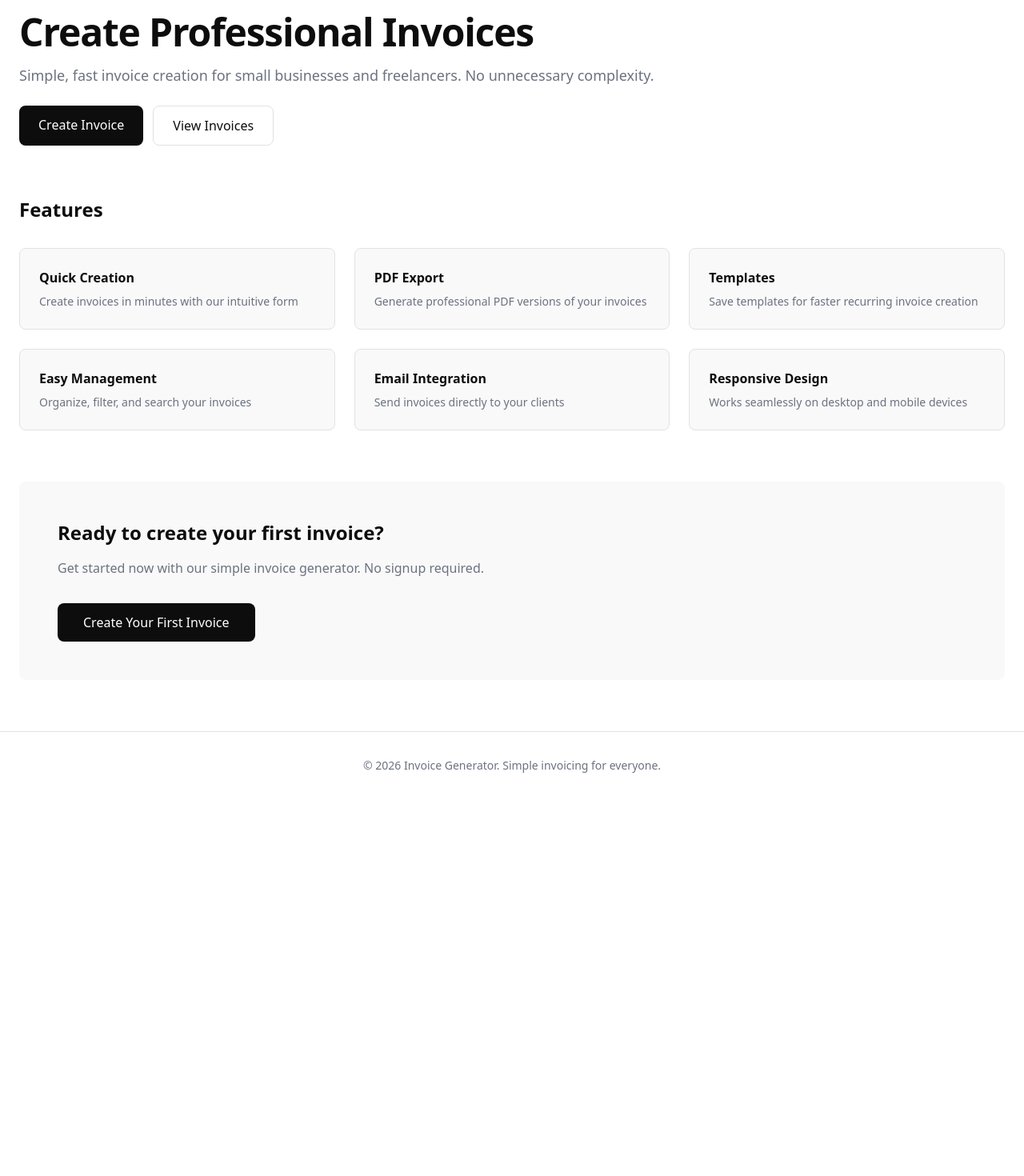
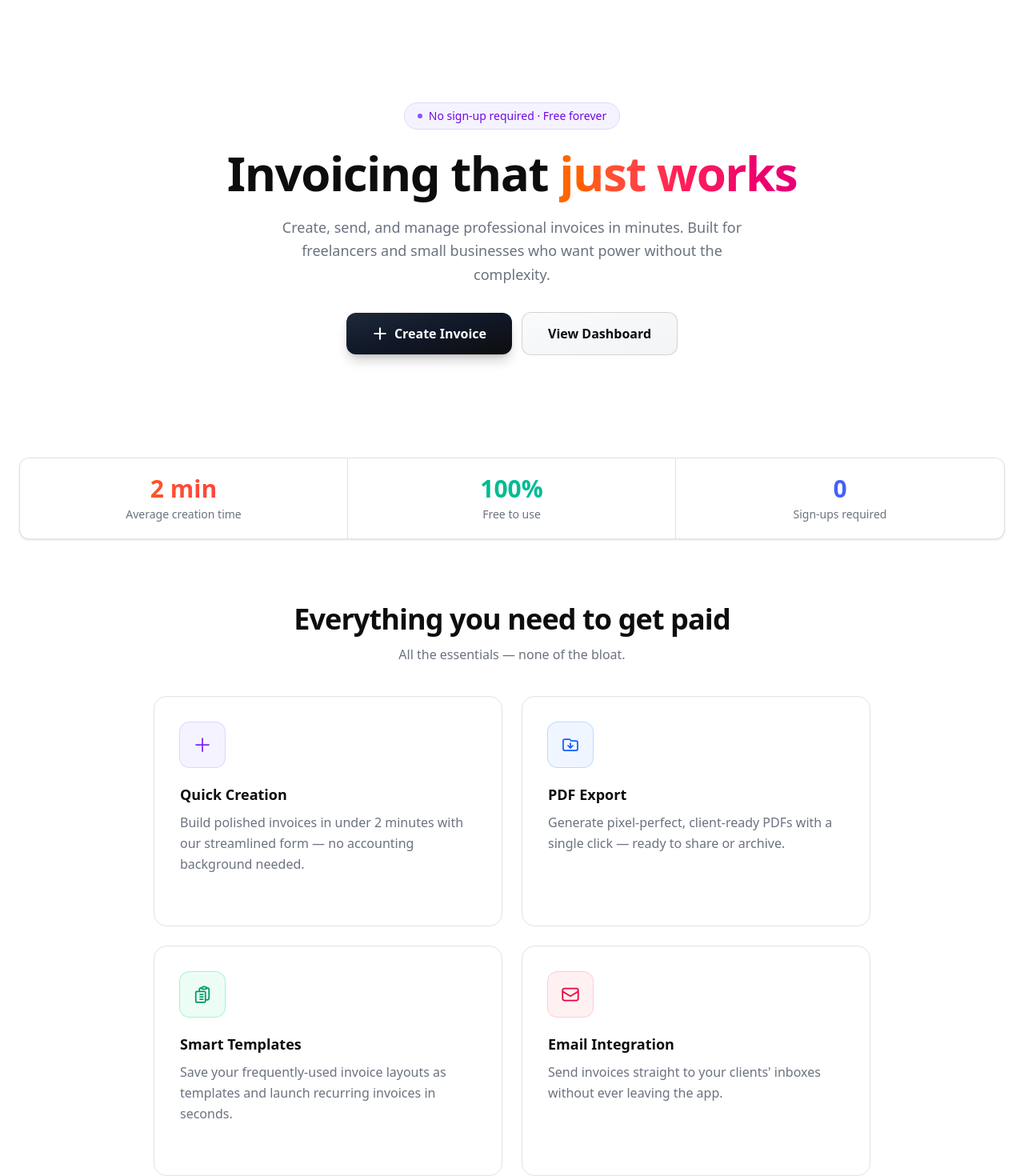
Before and after one commit to codejagaban/invoice-generator, a Next.js app: page / in a window 1280 px wide. Shown: the part 120-1590 px from the top of the page at 80% size. Before the commit the page ends 1119 px from the top, so only its background shows below. Built offline with nearby package versions, Linux system fonts and the light colour scheme.

Commit message:
feat: enhance Home page with new features and stats sections for improved user engagement

```diff
--- a/app/page.tsx
+++ b/app/page.tsx
@@ -1,81 +1,227 @@
 import Link from "next/link";
+
+const features = [
+  {
+    title: "Quick Creation",
+    description:
+      "Build polished invoices in under 2 minutes with our streamlined form — no accounting background needed.",
+    iconColor: "text-violet-600 dark:text-violet-400",
+    iconBg:
+      "bg-violet-50 ring-1 ring-violet-200 dark:bg-violet-950/40 dark:ring-violet-800",
+    hoverBg:
+      "hover:bg-linear-to-br hover:from-white hover:to-violet-50/50 hover:border-violet-100 dark:hover:from-[#1a1a1a] dark:hover:to-violet-900/20 dark:hover:border-violet-800",
+    glow: "bg-violet-400 dark:bg-violet-500",
+    icon: (
+      <svg
+        viewBox="0 0 24 24"
+        fill="none"
+        className="h-6 w-6"
+        stroke="currentColor"
+        strokeWidth={1.75}
+      >
+        <path strokeLinecap="round" strokeLinejoin="round" d="M12 4v16m8-8H4" />
+      </svg>
+    ),
+  },
+  {
+    title: "PDF Export",
+    description:
+      "Generate pixel-perfect, client-ready PDFs with a single click — ready to share or archive.",
+    iconColor: "text-blue-600 dark:text-blue-400",
+    iconBg:
+      "bg-blue-50 ring-1 ring-blue-200 dark:bg-blue-950/40 dark:ring-blue-800",
+    hoverBg:
+      "hover:bg-linear-to-br hover:from-white hover:to-blue-50/50 hover:border-blue-100 dark:hover:from-[#1a1a1a] dark:hover:to-blue-900/20 dark:hover:border-blue-800",
+    glow: "bg-blue-400 dark:bg-blue-500",
+    icon: (
+      <svg
+        viewBox="0 0 24 24"
+        fill="none"
+        className="h-6 w-6"
+        stroke="currentColor"
+        strokeWidth={1.75}
+      >
+        <path
+          strokeLinecap="round"
+          strokeLinejoin="round"
+          d="M12 10v6m0 0-3-3m3 3 3-3M3 17V7a2 2 0 0 1 2-2h6l2 2h6a2 2 0 0 1 2 2v8a2 2 0 0 1-2 2H5a2 2 0 0 1-2-2z"
+        />
+      </svg>
+    ),
+  },
+  {
+    title: "Smart Templates",
+    description:
+      "Save your frequently-used invoice layouts as templates and launch recurring invoices in seconds.",
+    iconColor: "text-emerald-600 dark:text-emerald-400",
+    iconBg:
+      "bg-emerald-50 ring-1 ring-emerald-200 dark:bg-emerald-950/40 dark:ring-emerald-800",
+    hoverBg:
+      "hover:bg-linear-to-br hover:from-white hover:to-emerald-50/50 hover:border-emerald-100 dark:hover:from-[#1a1a1a] dark:hover:to-emerald-900/20 dark:hover:border-emerald-800",
+    glow: "bg-emerald-400 dark:bg-emerald-500",
+    icon: (
+      <svg
+        viewBox="0 0 24 24"
+        fill="none"
+        className="h-6 w-6"
+        stroke="currentColor"
+        strokeWidth={1.75}
+      >
+        <path
+          strokeLinecap="round"
+          strokeLinejoin="round"
+          d="M9 12h3.75M9 15h3.75M9 18h3.75m3 .75H18a2.25 2.25 0 0 0 2.25-2.25V6.108c0-1.135-.845-2.098-1.976-2.192a48.424 48.424 0 0 0-1.123-.08m-5.801 0c-.065.21-.1.433-.1.664 0 .414.336.75.75.75h4.5a.75.75 0 0 0 .75-.75 2.25 2.25 0 0 0-.1-.664m-5.8 0A2.251 2.251 0 0 1 13.5 2.25H15c1.012 0 1.867.668 2.15 1.586m-5.8 0c-.376.023-.75.05-1.124.08C9.095 4.01 8.25 4.973 8.25 6.108V8.25m0 0H4.875c-.621 0-1.125.504-1.125 1.125v11.25c0 .621.504 1.125 1.125 1.125h9.75c.621 0 1.125-.504 1.125-1.125V9.375c0-.621-.504-1.125-1.125-1.125H8.25Z"
+        />
+      </svg>
+    ),
+  },
+  {
+    title: "Email Integration",
+    description:
+      "Send invoices straight to your clients' inboxes without ever leaving the app.",
+    iconColor: "text-rose-600 dark:text-rose-400",
+    iconBg:
+      "bg-rose-50 ring-1 ring-rose-200 dark:bg-rose-950/40 dark:ring-rose-800",
+    hoverBg:
+      "hover:bg-linear-to-br hover:from-white hover:to-rose-50/50 hover:border-rose-100 dark:hover:from-[#1a1a1a] dark:hover:to-rose-900/20 dark:hover:border-rose-800",
+    glow: "bg-rose-400 dark:bg-rose-500",
+    icon: (
+      <svg
+        viewBox="0 0 24 24"
+        fill="none"
+        className="h-6 w-6"
+        stroke="currentColor"
+        strokeWidth={1.75}
+      >
+        <path
+          strokeLinecap="round"
+          strokeLinejoin="round"
+          d="M21.75 6.75v10.5a2.25 2.25 0 0 1-2.25 2.25h-15a2.25 2.25 0 0 1-2.25-2.25V6.75m19.5 0A2.25 2.25 0 0 0 19.5 4.5h-15a2.25 2.25 0 0 0-2.25 2.25m19.5 0v.243a2.25 2.25 0 0 1-1.07 1.916l-7.5 4.615a2.25 2.25 0 0 1-2.36 0L3.32 8.91a2.25 2.25 0 0 1-1.07-1.916V6.75"
+        />
+      </svg>
+    ),
+  },
+];
+
+const stats = [
+  {
+    value: "2 min",
+    label: "Average creation time",
+    gradient: "from-orange-500 to-rose-500",
+  },
+  {
+    value: "100%",
+    label: "Free to use",
+    gradient: "from-emerald-500 to-teal-500",
+  },
+  {
+    value: "0",
+    label: "Sign-ups required",
+    gradient: "from-blue-500 to-indigo-600",
+  },
+];
 
 export default function Home() {
   return (
     <div className="min-h-screen w-full bg-white dark:bg-black">
-      <main className="mx-auto max-w-7xl px-6 py-12 sm:py-16">
-        <div className="space-y-8">
+      <main className="mx-auto max-w-7xl px-6 py-12 sm:py-20">
         {/* Hero Section */}
-          <section className="space-y-6">
-            <div>
-              <h2 className="text-4xl font-bold tracking-tight text-black dark:text-white sm:text-5xl">
-                Create Professional Invoices
-              </h2>
-              <p className="mt-4 text-lg text-(--muted)">
-                Simple, fast invoice creation for small businesses and
-                freelancers. No unnecessary complexity.
-              </p>
+        <section className="px-8 py-16 text-center sm:px-12 sm:py-24">
+          <div className="mx-auto max-w-3xl space-y-6">
+            <div className="inline-flex items-center gap-2 rounded-full border border-violet-200 bg-violet-50 px-4 py-1.5 text-sm font-medium text-violet-700 dark:border-violet-800 dark:bg-violet-950/40 dark:text-violet-300">
+              <span className="h-1.5 w-1.5 rounded-full bg-violet-500 dark:bg-violet-400" />
+              No sign-up required · Free forever
             </div>
 
-            <div className="flex flex-col gap-3 sm:flex-row">
+            <h1 className="text-4xl font-extrabold tracking-tight text-black dark:text-white sm:text-6xl">
+              Invoicing that{" "}
+              <span className="bg-linear-to-r from-orange-500 via-rose-500 to-pink-600 bg-clip-text text-transparent">
+                just works
+              </span>
+            </h1>
+
+            <p className="mx-auto max-w-xl text-lg leading-relaxed text-(--muted)">
+              Create, send, and manage professional invoices in minutes. Built
+              for freelancers and small businesses who want power without the
+              complexity.
+            </p>
+
+            <div className="flex flex-col items-center gap-3 pt-2 sm:flex-row sm:justify-center">
               <Link
                 href="/invoices/create"
-                className="rounded-lg bg-black px-6 py-3 font-medium text-white transition-colors hover:bg-gray-900 dark:bg-white dark:text-black dark:hover:bg-gray-100"
+                className="inline-flex items-center gap-2 rounded-xl bg-linear-to-br from-gray-800 via-gray-900 to-black px-8 py-3.5 font-semibold text-white shadow-lg shadow-black/20 transition-all hover:scale-105 hover:shadow-black/30 dark:from-white dark:via-gray-100 dark:to-gray-200 dark:text-black dark:shadow-white/10"
               >
+                <svg
+                  viewBox="0 0 24 24"
+                  fill="none"
+                  className="h-5 w-5"
+                  stroke="currentColor"
+                  strokeWidth={2.5}
+                >
+                  <path
+                    strokeLinecap="round"
+                    strokeLinejoin="round"
+                    d="M12 4v16m8-8H4"
+                  />
+                </svg>
                 Create Invoice
               </Link>
               <Link
                 href="/invoices"
-                className="rounded-lg border px-6 py-3 font-medium text-black transition-colors hover:bg-(--surface-raised) dark:text-white [border-color:var(--border)]"
+                className="inline-flex items-center gap-2 rounded-xl border border-black/15 bg-linear-to-br from-gray-50 to-gray-100 px-8 py-3.5 font-semibold text-black transition-all hover:scale-105 hover:border-black/25 hover:shadow-md dark:border-white/15 dark:from-white/5 dark:to-white/10 dark:text-white dark:hover:border-white/25"
               >
-                View Invoices
+                View Dashboard
               </Link>
+            </div>
           </div>
         </section>
 
+        {/* Stats Bar */}
+        <section className="mt-8 grid grid-cols-3 divide-x rounded-xl border border-(--border) divide-(--border) bg-white shadow-sm dark:bg-[#111]">
+          {stats.map((stat) => (
+            <div key={stat.label} className="px-6 py-5 text-center">
+              <p
+                className={`bg-linear-to-r ${stat.gradient} bg-clip-text text-2xl font-extrabold text-transparent sm:text-3xl`}
+              >
+                {stat.value}
+              </p>
+              <p className="mt-1 text-xs font-medium text-(--muted) sm:text-sm">
+                {stat.label}
+              </p>
+            </div>
+          ))}
+        </section>
+
         {/* Features Section */}
-          <section className="mt-16 space-y-8">
-            <h3 className="text-2xl font-bold text-black dark:text-white">
-              Features
-            </h3>
-            <div className="grid gap-6 sm:grid-cols-2 lg:grid-cols-3">
-              {[
-                {
-                  title: "Quick Creation",
-                  description:
-                    "Create invoices in minutes with our intuitive form",
-                },
-                {
-                  title: "PDF Export",
-                  description:
-                    "Generate professional PDF versions of your invoices",
-                },
-                {
-                  title: "Templates",
-                  description:
-                    "Save templates for faster recurring invoice creation",
-                },
-                {
-                  title: "Easy Management",
-                  description: "Organize, filter, and search your invoices",
-                },
-                {
-                  title: "Email Integration",
-                  description: "Send invoices directly to your clients",
-                },
-                {
-                  title: "Responsive Design",
-                  description: "Works seamlessly on desktop and mobile devices",
-                },
-              ].map((feature) => (
+        <section className="mt-20 space-y-10">
+          <div className="text-center">
+            <h2 className="text-3xl font-bold tracking-tight text-black dark:text-white sm:text-4xl">
+              Everything you need to get paid
+            </h2>
+            <p className="mt-3 text-base text-(--muted)">
+              All the essentials — none of the bloat.
+            </p>
+          </div>
+
+          <div className="mx-auto grid max-w-4xl gap-6 sm:grid-cols-2">
+            {features.map((feature) => (
               <div
                 key={feature.title}
-                  className="rounded-lg border bg-(--surface-raised) p-6 [border-color:var(--border)]"
+                className={`group relative flex min-h-72 flex-col overflow-hidden rounded-2xl border border-(--border) bg-white p-8 transition-all duration-300 hover:-translate-y-1 hover:shadow-xl dark:bg-(--surface-raised) ${feature.hoverBg}`}
               >
-                  <h4 className="font-semibold text-black dark:text-white">
+                {/* Blurred glow blob */}
+                <div
+                  className={`pointer-events-none absolute -right-10 -bottom-10 h-40 w-40 rounded-full blur-2xl opacity-0 transition-opacity duration-500 group-hover:opacity-[0.08] ${feature.glow}`}
+                />
+                <div
+                  className={`mb-5 inline-flex h-14 w-14 items-center justify-center rounded-xl ${feature.iconColor} ${feature.iconBg}`}
+                >
+                  {feature.icon}
+                </div>
+                <h3 className="text-lg font-bold text-black dark:text-white">
                   {feature.title}
-                  </h4>
-                  <p className="mt-2 text-sm text-(--muted)">
+                </h3>
+                <p className="mt-2 flex-1 text-base leading-relaxed text-(--muted)">
                   {feature.description}
                 </p>
               </div>
@@ -84,29 +230,43 @@ export default function Home() {
         </section>
 
         {/* CTA Section */}
-          <section className="mt-16 rounded-lg bg-(--surface-raised) p-8 sm:p-12">
-            <div className="space-y-4">
-              <h3 className="text-2xl font-bold text-black dark:text-white">
-                Ready to create your first invoice?
+        <section className="relative mt-20 overflow-hidden rounded-2xl border border-(--border) bg-(--surface-raised) p-8 text-center sm:p-14">
+          <div className="pointer-events-none absolute -top-16 -right-16 h-56 w-56 rounded-full bg-black/5 blur-3xl dark:bg-white/5" />
+          <div className="pointer-events-none absolute -bottom-16 -left-16 h-56 w-56 rounded-full bg-black/5 blur-3xl dark:bg-white/5" />
+          <div className="relative z-10 mx-auto max-w-xl space-y-4">
+            <h3 className="text-2xl font-extrabold text-black dark:text-white sm:text-3xl">
+              Ready to get paid faster?
             </h3>
             <p className="text-(--muted)">
-                Get started now with our simple invoice generator. No signup
-                required.
+              Join thousands of freelancers and small businesses who send
+              professional invoices in minutes.
             </p>
-              <div className="pt-4">
+            <div className="pt-2">
               <Link
                 href="/invoices/create"
-                  className="inline-block rounded-lg bg-black px-8 py-3 font-medium text-white transition-colors hover:bg-gray-900 dark:bg-white dark:text-black dark:hover:bg-gray-100"
+                className="inline-flex items-center gap-2 rounded-xl bg-linear-to-br from-gray-800 via-gray-900 to-black px-8 py-3.5 font-semibold text-white shadow-lg shadow-black/20 transition-all hover:scale-105 hover:shadow-black/30 dark:from-white dark:via-gray-100 dark:to-gray-200 dark:text-black dark:shadow-white/10"
               >
+                <svg
+                  viewBox="0 0 24 24"
+                  fill="none"
+                  className="h-5 w-5"
+                  stroke="currentColor"
+                  strokeWidth={2.5}
+                >
+                  <path
+                    strokeLinecap="round"
+                    strokeLinejoin="round"
+                    d="M12 4v16m8-8H4"
+                  />
+                </svg>
                 Create Your First Invoice
               </Link>
             </div>
           </div>
         </section>
-        </div>
       </main>
 
-      <footer className="border-t bg-(--surface) [border-color:var(--border)]">
+      <footer className="mt-12 border-t border-(--border) bg-(--surface)">
         <div className="mx-auto max-w-7xl px-6 py-8">
           <p className="text-center text-sm text-(--muted)">
             © 2026 Invoice Generator. Simple invoicing for everyone.
```
Lines whose indentation alone changed are shown as unchanged.
